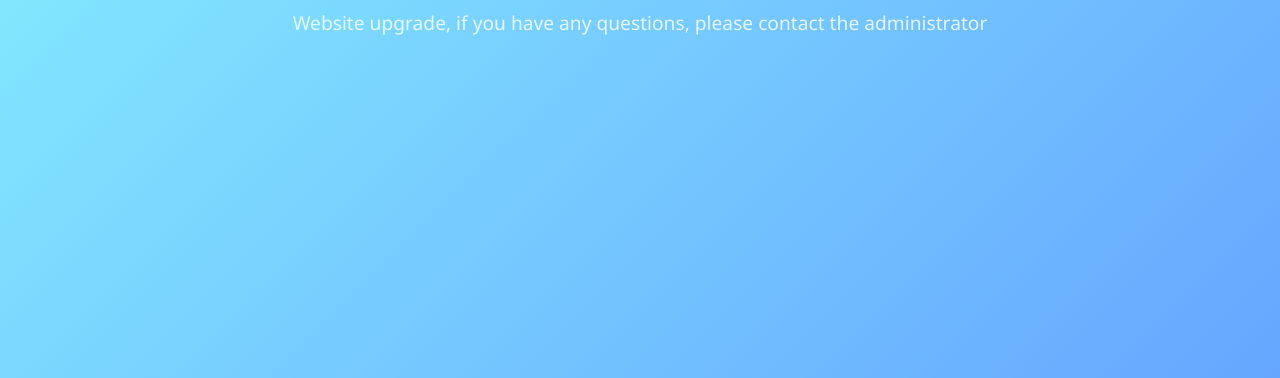
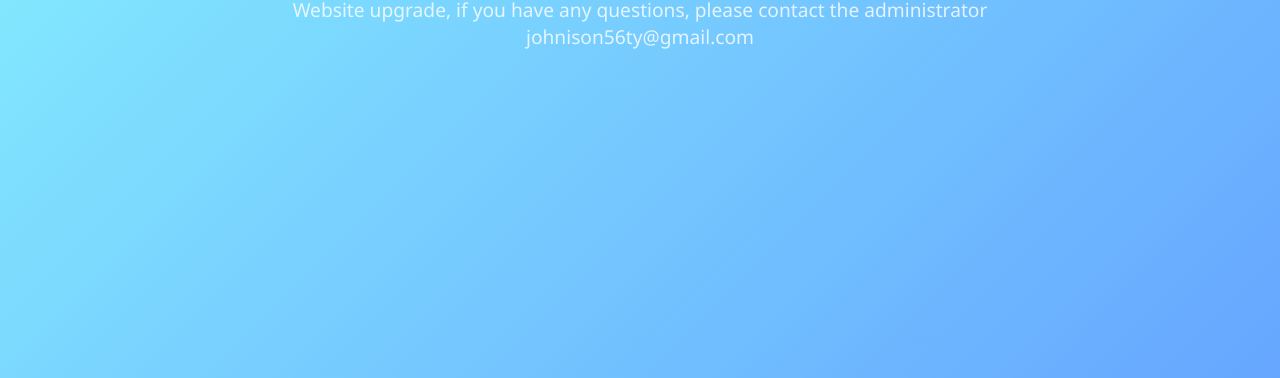
Before and after one commit to goseiei/my-job2, a plain HTML site: page index.html in a window 1280 px wide. Shown: the part 422-800 px from the top of the page. Drawn offline with Linux system fonts and the light colour scheme.

Commit message:
Update index.html

```diff
--- a/index.html
+++ b/index.html
@@ -49,6 +49,7 @@
   <div>
     <h1>Welcome to my website</h1>
     <p>Website upgrade, if you have any questions, please contact the administrator</p>
+    <p>johnison56ty@gmail.com</p>
   </div>
 </body>
 </html>
```
